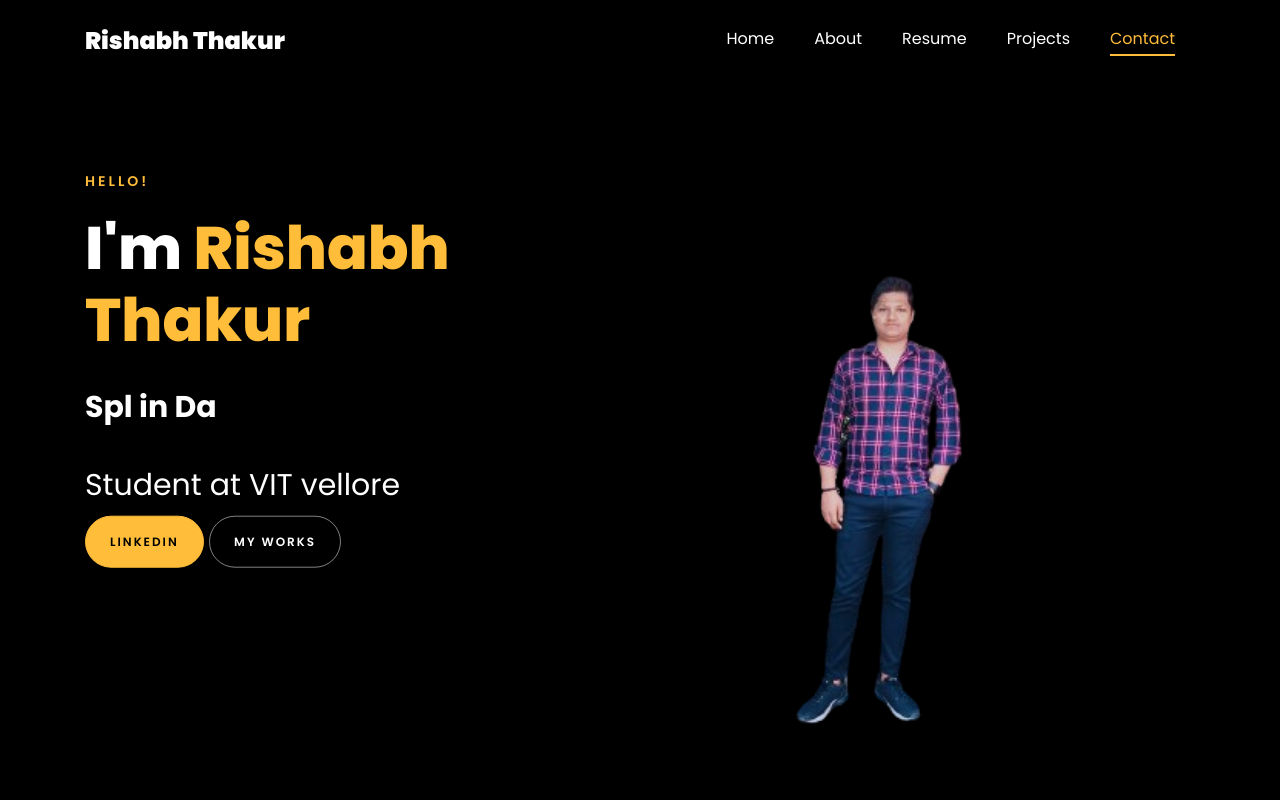
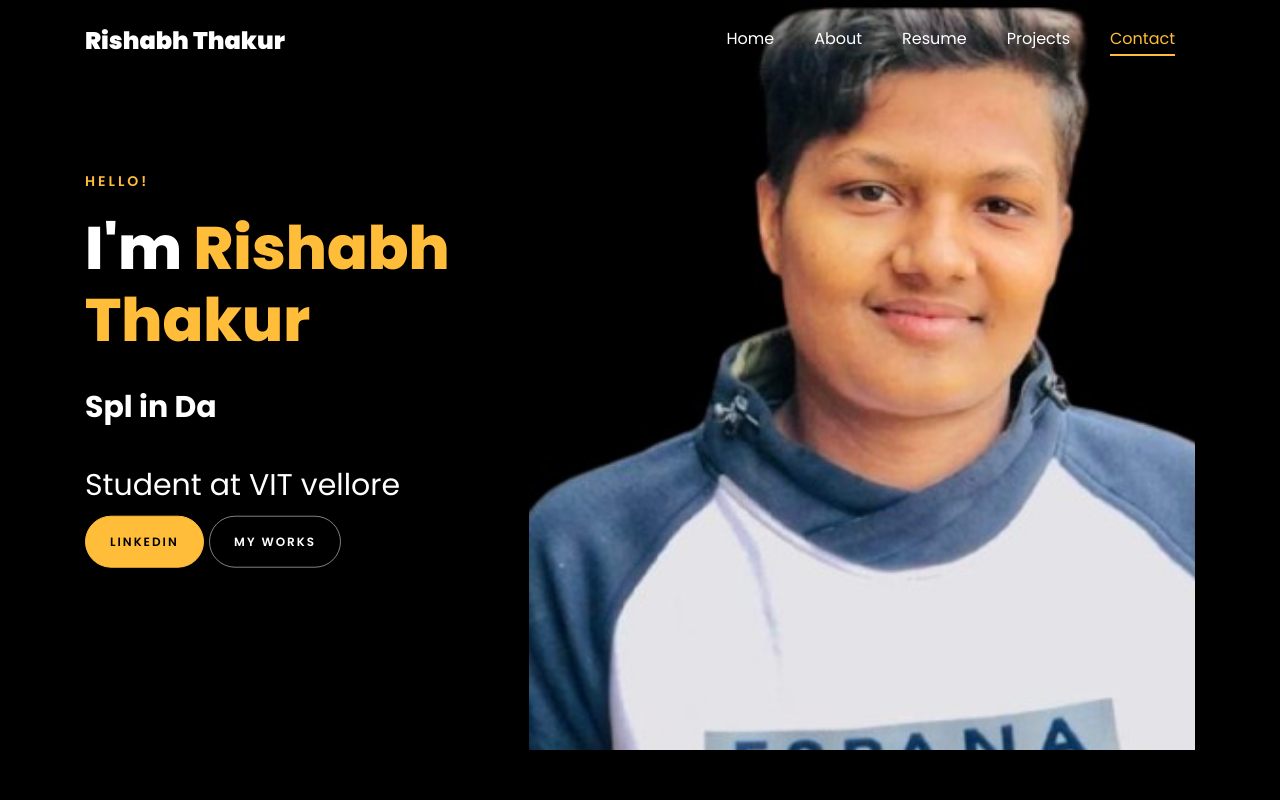
Before and after one commit to rishabhthakur9/portfolio, a plain HTML site: page index.html in a window 1280 px wide. Shown: the top 800 px of the page. Drawn offline with Linux system fonts and the light colour scheme; files whose address does not match are found by name.

Commit message:
Update index.html

```diff
--- a/index.html
+++ b/index.html
@@ -141,7 +141,7 @@
 	      	<div class="overlay"></div>
 	         <div class="container">
 	          <div class="row d-md-flex no-gutters slider-text align-items-end justify-content-end" data-scrollax-parent="true">
-	          	<div class="one-third js-fullheight order-md-last img" style="background-image:url(images/mypic1.png);">
+	          	<div class="one-third js-fullheight order-md-last img" style="background-image:url(images/about-me.png);">
 	          	 <div class="overlay"></div>
 	          	</div>
 		          <div class="one-forth d-flex  align-items-center ftco-animate" data-scrollax=" properties: { translateY: '70%' }">
```
